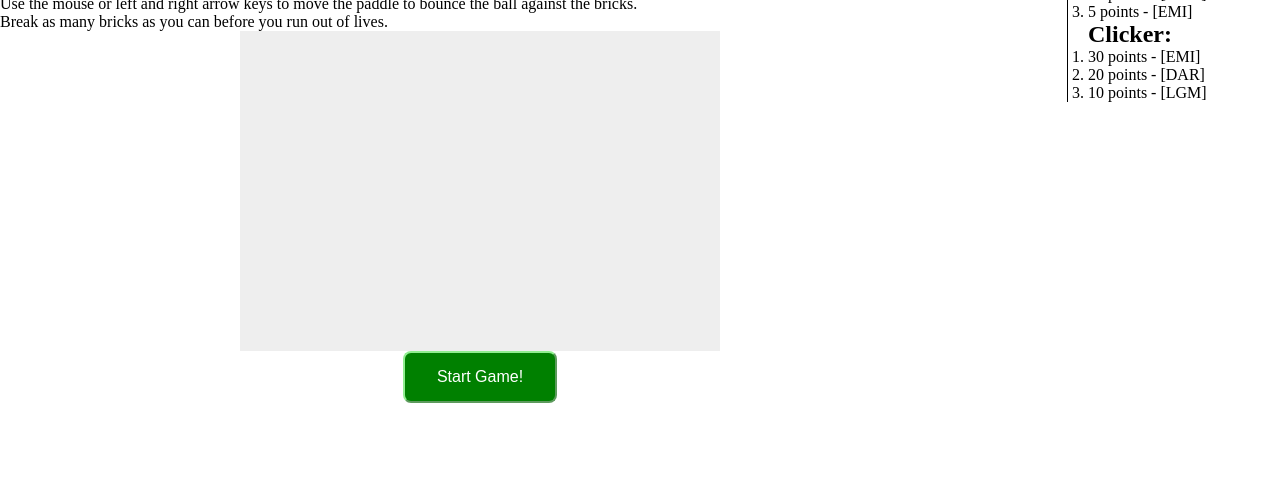
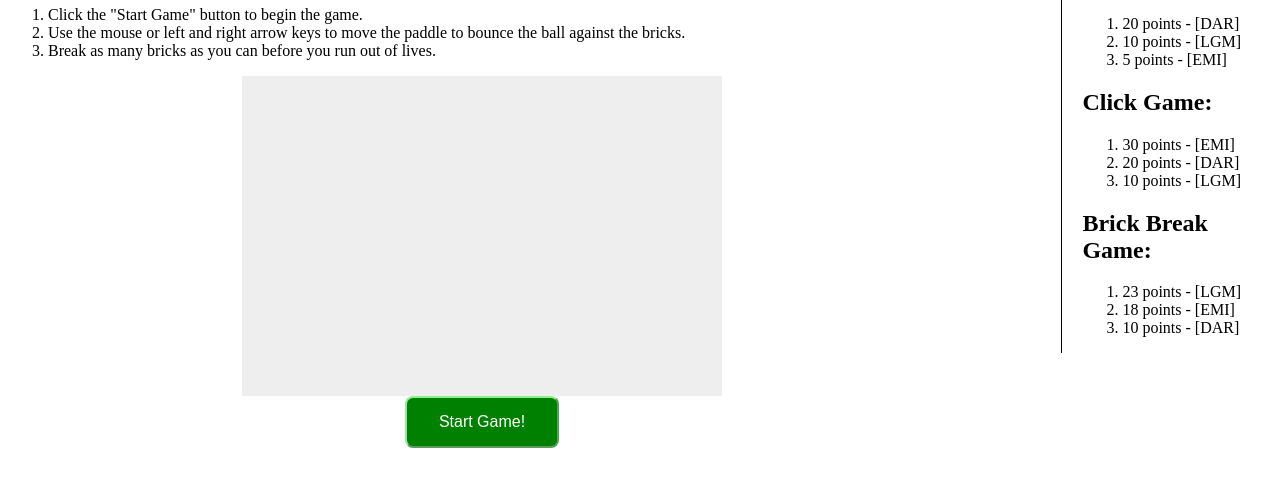
Before and after one commit to lydmgem/Project2, a website: page public/games/breakout/break.html in a window 1280 px wide. Shown: the part 420-906 px from the top of the page. Before the commit the page ends 853 px from the top, so only its background shows below. Drawn offline with nearby package versions, Linux system fonts and the light colour scheme.

Commit message:
added side scoreboard to all the games

```diff
--- a/public/games/breakout/break.html
+++ b/public/games/breakout/break.html
@@ -5,11 +5,6 @@
     <meta charset="utf-8" />
     <title>Breakout Game</title>
     <style>
-        * {
-            padding: 0;
-            margin: 0;
-        }
-
         canvas {
             background: #eee;
             display: block;
@@ -84,11 +79,21 @@
 
                 <!-- Click Game Leaderboard -->
                 <section id="leaderboard-clicker">
-                    <h1>Clicker:</h1>
+                  <h1>Click Game:</h1>
                   <ol id="gamescore-clicker">
                       <li>30 points - [EMI]</li>
                       <li>20 points - [DAR]</li>
                       <li>10 points - [LGM]</li>
+                  </ol>
+                </section>
+
+                <!-- Brick Break Leaderboard -->
+                <section id="leaderboard-brickbreak">
+                    <h1>Brick Break Game:</h1>
+                    <ol id="gamescore-brickbreak">
+                        <li>23 points - [LGM]</li>
+                        <li>18 points - [EMI]</li>
+                        <li>10 points - [DAR]</li>
                     </ol>
                 </section>
             </div>
```
Also changed, not shown: public/games/clicker/clicker.html (+12 -1 lines), public/games/snake/snake.html (+12 -2 lines). Lines whose indentation alone changed are shown as unchanged.
